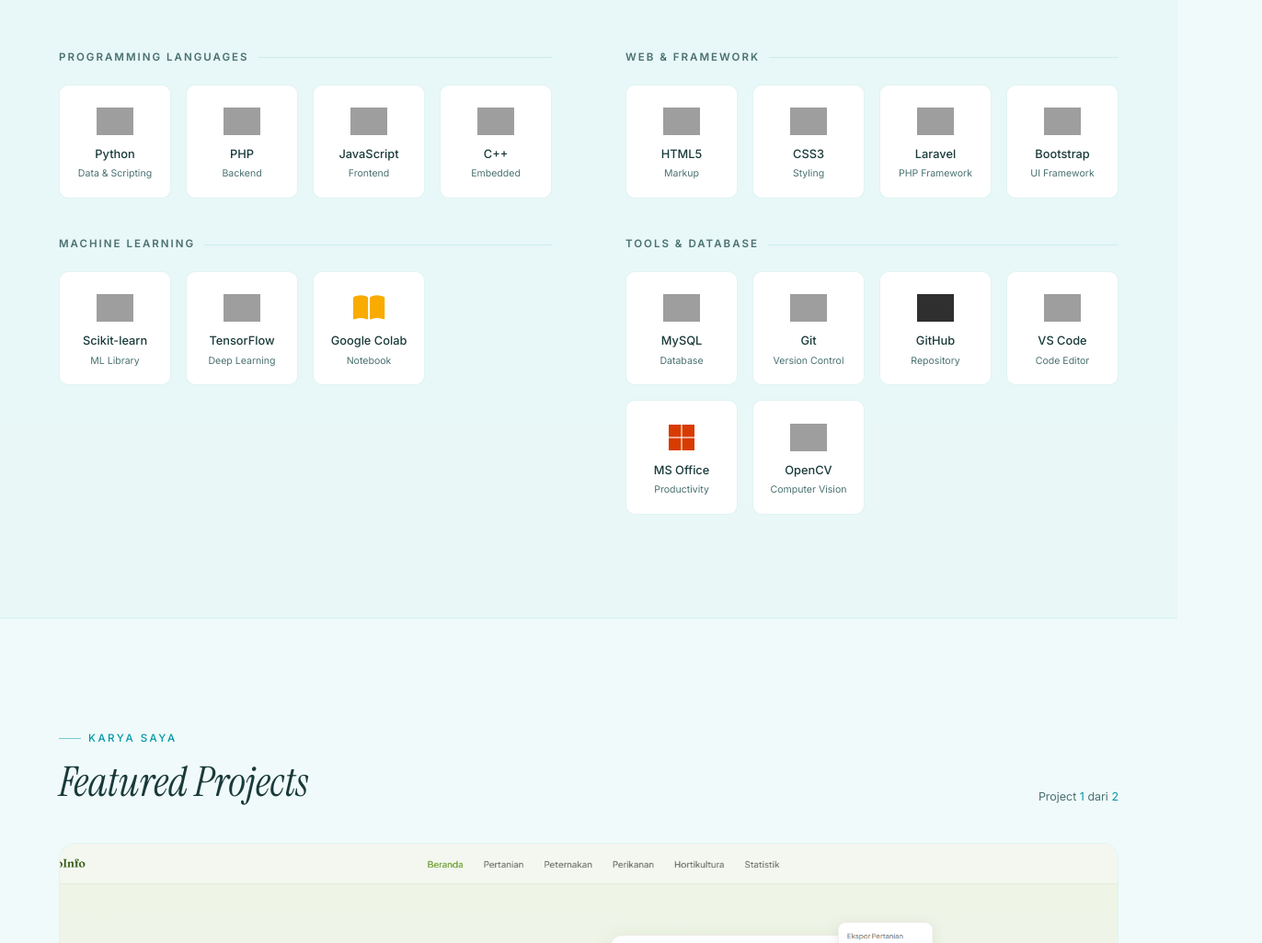
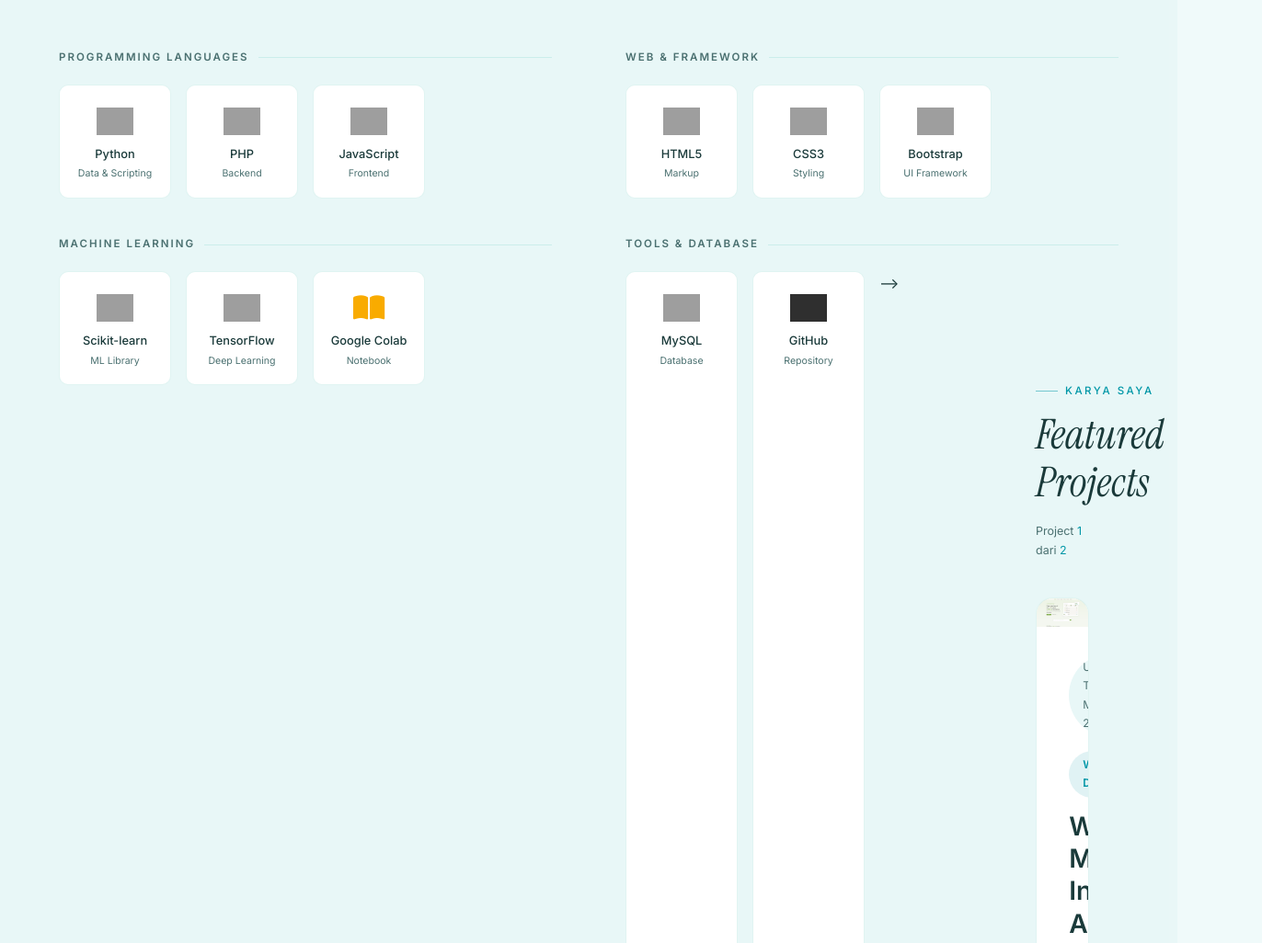
Before and after one commit to xlabme12/selma-porto, a plain HTML site: page index.html in a window 1280 px wide. Shown: the part 1068-2094 px from the top of the page at 92% size, 1372 px wide, since content can reach past the window. Drawn offline with Linux system fonts and the light colour scheme; grey boxes are pictures that could not be loaded.

Commit message:
Update index.html

```diff
--- a/index.html
+++ b/index.html
@@ -458,7 +458,6 @@ footer em { color:var(--teal); font-style:normal; }
           <div class="si-item"><div class="si-logo"><img src="https://cdn.jsdelivr.net/gh/devicons/devicon/icons/python/python-original.svg" alt="Python"></div><div class="si-name">Python</div><div class="si-cat">Data & Scripting</div></div>
           <div class="si-item"><div class="si-logo"><img src="https://cdn.jsdelivr.net/gh/devicons/devicon/icons/php/php-original.svg" alt="PHP"></div><div class="si-name">PHP</div><div class="si-cat">Backend</div></div>
           <div class="si-item"><div class="si-logo"><img src="https://cdn.jsdelivr.net/gh/devicons/devicon/icons/javascript/javascript-original.svg" alt="JavaScript"></div><div class="si-name">JavaScript</div><div class="si-cat">Frontend</div></div>
-          <div class="si-item"><div class="si-logo"><img src="https://cdn.jsdelivr.net/gh/devicons/devicon/icons/cplusplus/cplusplus-original.svg" alt="C++"></div><div class="si-name">C++</div><div class="si-cat">Embedded</div></div>
         </div>
       </div>
 
@@ -467,7 +466,6 @@ footer em { color:var(--teal); font-style:normal; }
         <div class="skill-icon-grid">
           <div class="si-item"><div class="si-logo"><img src="https://cdn.jsdelivr.net/gh/devicons/devicon/icons/html5/html5-original.svg" alt="HTML5"></div><div class="si-name">HTML5</div><div class="si-cat">Markup</div></div>
           <div class="si-item"><div class="si-logo"><img src="https://cdn.jsdelivr.net/gh/devicons/devicon/icons/css3/css3-original.svg" alt="CSS3"></div><div class="si-name">CSS3</div><div class="si-cat">Styling</div></div>
-          <div class="si-item"><div class="si-logo"><img src="https://cdn.jsdelivr.net/gh/devicons/devicon/icons/laravel/laravel-original.svg" alt="Laravel"></div><div class="si-name">Laravel</div><div class="si-cat">PHP Framework</div></div>
           <div class="si-item"><div class="si-logo"><img src="https://cdn.jsdelivr.net/gh/devicons/devicon/icons/bootstrap/bootstrap-original.svg" alt="Bootstrap"></div><div class="si-name">Bootstrap</div><div class="si-cat">UI Framework</div></div>
         </div>
       </div>
@@ -496,9 +494,9 @@ footer em { color:var(--teal); font-style:normal; }
         <div class="skill-group-label">Tools & Database</div>
         <div class="skill-icon-grid">
           <div class="si-item"><div class="si-logo"><img src="https://cdn.jsdelivr.net/gh/devicons/devicon/icons/mysql/mysql-original.svg" alt="MySQL"></div><div class="si-name">MySQL</div><div class="si-cat">Database</div></div>
-          <div class="si-item"><div class="si-logo"><img src="https://cdn.jsdelivr.net/gh/devicons/devicon/icons/git/git-original.svg" alt="Git"></div><div class="si-name">Git</div><div class="si-cat">Version Control</div></div>
-          <div class="si-item"><div class="si-logo"><img src="https://cdn.jsdelivr.net/gh/devicons/devicon/icons/github/github-original.svg" alt="GitHub" style="filter:brightness(0.3)"></div><div class="si-name">GitHub</div><div class="si-cat">Repository</div></div>
-          <div class="si-item"><div class="si-logo"><img src="https://cdn.jsdelivr.net/gh/devicons/devicon/icons/vscode/vscode-original.svg" alt="VS Code"></div><div class="si-name">VS Code</div><div class="si-cat">Code Editor</div></div>
+          <!-- <div class="si-item"><div class="si-logo"><img src="https://cdn.jsdelivr.net/gh/devicons/devicon/icons/git/git-original.svg" alt="Git"></div><div class="si-name">Git</div><div class="si-cat">Version Control</div></div> -->
+          <div class="si-item"><div class="si-logo"><img src="https://cdn.jsdelivr.net/gh/devicons/devicon/icons/github/github-original.svg" alt="GitHub" style="filter:brightness(0.3)"></div><div class="si-name">GitHub</div><div class="si-cat">Repository</div></div> -->
+         <!-- <div class="si-item"><div class="si-logo"><img src="https://cdn.jsdelivr.net/gh/devicons/devicon/icons/vscode/vscode-original.svg" alt="VS Code"></div><div class="si-name">VS Code</div><div class="si-cat">Code Editor</div></div>
           <div class="si-item"><div class="si-logo" style="color:#D83B01;"><i class="fab fa-microsoft" style="font-size:2rem;"></i></div><div class="si-name">MS Office</div><div class="si-cat">Productivity</div></div>
           <div class="si-item"><div class="si-logo"><img src="https://cdn.jsdelivr.net/gh/devicons/devicon/icons/opencv/opencv-original.svg" alt="OpenCV"></div><div class="si-name">OpenCV</div><div class="si-cat">Computer Vision</div></div>
         </div>
```
